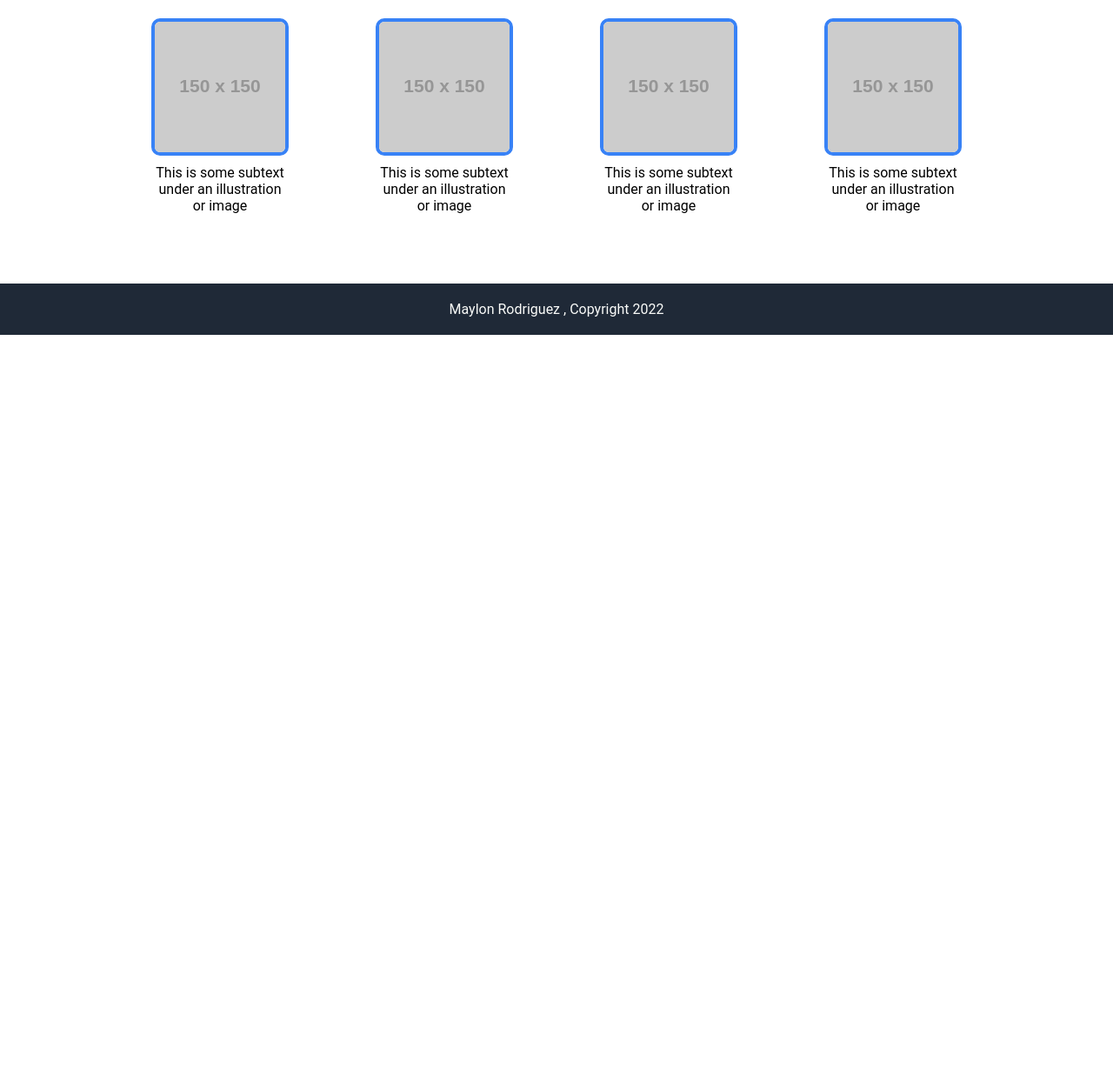
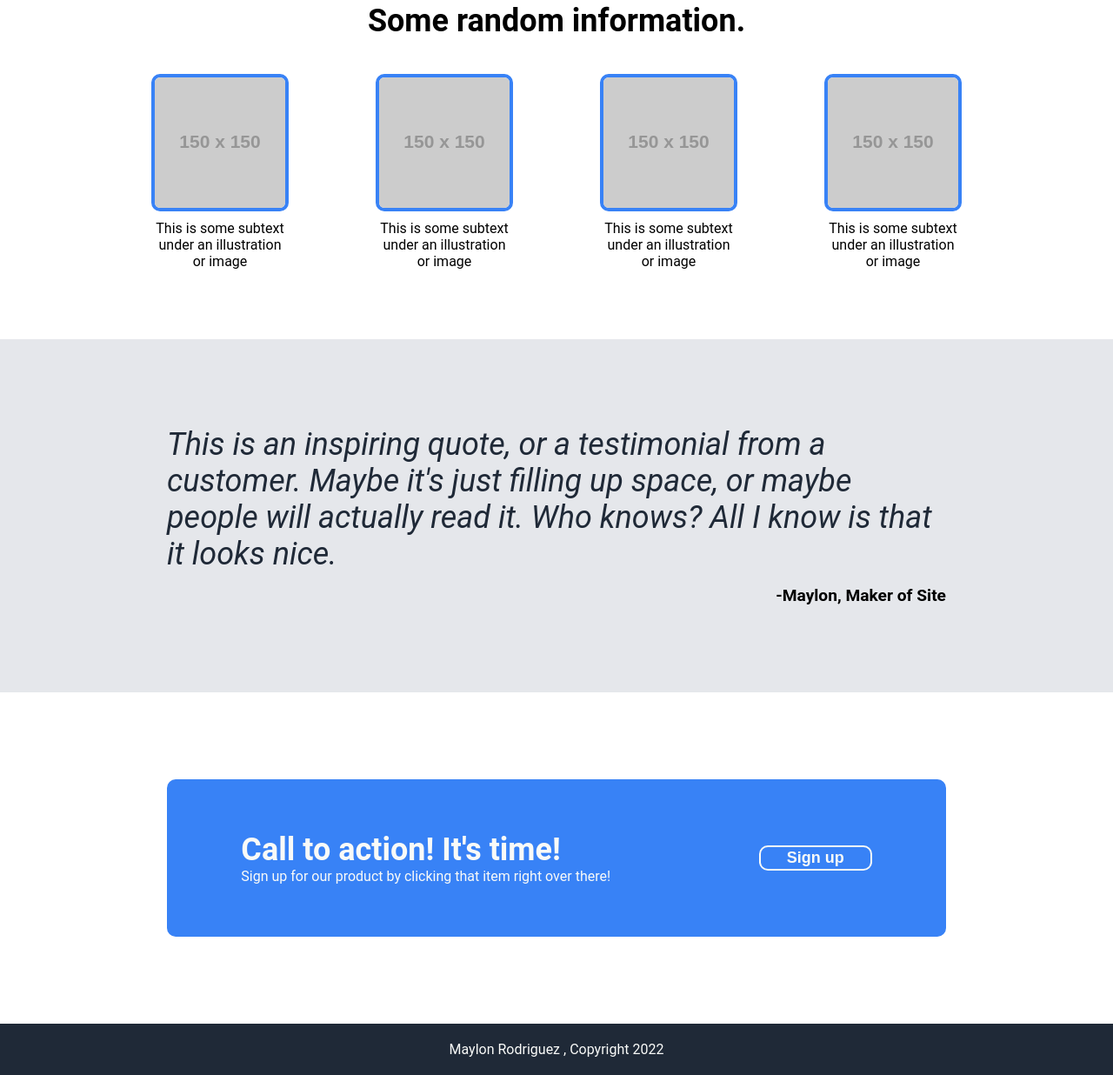
Before and after one commit to MaylonRod/Landing-Page, a plain HTML site: page index.html in a window 1280 px wide. Shown: the part 532-1768 px from the top of the page at 87% size. Before the commit the page ends 917 px from the top, so only its background shows below. Drawn offline with Linux system fonts and the light colour scheme; placeholder pictures from the web are drawn by us.

Commit message:
Added spacing on sides, finished remaining sections, added modal fixed button.

```diff
--- a/index.html
+++ b/index.html
@@ -5,6 +5,7 @@
     <meta charset="UTF-8"/>    <link rel="stylesheet" href="style.css">
 </head>
 <body>
+    <div class="navcontain">
     <div class="navbar">
         <div class ="logo">Header Logo</div>
             <ul class ="links">
@@ -15,11 +16,12 @@
         </div>
     </div>
     <div class="container">
-        <div class="hero">
+        <div class="herocontain">
+            <div class="hero">
             <div class="left-side">
-                <div class="title">
+                <h1 class="title">
                     Placeholder hero text
-                </div>
+                </h1>
                 <div class="subtext">
                     This website has some subtext that goes here under the main title.
                     It's a smaller font and the color is lower contrast.
@@ -27,6 +29,7 @@
                 <button class ="signup"> Sign up </button>
             </div>
             <img src="resources/350x150.png" class = "heropic" alt ="Placeholder image.">
+        </div>
         </div>
         <div class = "sectiontwo">
             <div class = "subheader"> Some random information.</div>
@@ -49,6 +52,29 @@
                 </div>
             </div>
         </div>
+        <div class="sectionthree">
+            <div class="threecontain">
+            <div class="quote">
+                This is an inspiring quote, or a testimonial from a customer.
+                Maybe it's just filling up space, or maybe people will actually read it.
+                Who knows? All I know is that it looks nice.
+            </div>
+            <div class="author">
+                -Maylon, Maker of Site
+            </div>
+            </div>
+        </div>
+        <div class ="sectionfour">
+            <div class="modal">
+                <div class="modal-container">
+                    <div class = "modal-text">
+                    <div class="modal-header">Call to action! It's time!</div>
+                    <div class="modal-text">Sign up for our product by clicking that item right over there! </div>
+                </div>
+                <button class="signup modal-button">Sign up</button>
+                </div>
+              </div>
+        </div>
     </div>
     <div class="footer">
        Maylon Rodriguez , Copyright 2022
--- a/style.css
+++ b/style.css
@@ -9,15 +9,21 @@ ul{
     list-style: none;
     padding: 0;
 }
+.navcontain {
+    background-color: #1F2937;
+
+}
+
 .navbar{
     display: flex;
     background-color: #1F2937;
     color: #F9FAF8;
-    justify-content: space-around;
-    padding: 15px;
-    padding-left: 40px;
-    padding-right: 40px;
+    justify-content: space-between;
     align-items: center;
+    max-width: 80%;
+    margin-left: auto;
+    margin-right: auto;
+    padding: 15px 0px;
 }
 
 .container{
@@ -40,20 +46,30 @@ ul{
 .title  {
     color: #F9FAF8;
     font-weight: bolder;
-    font-size: 35px;
-    word-break: break-all;
+    font-size: 48px;
+    word-break: break-word;
+    margin: 0;
+}
+
+.herocontain {
+    background-color: #1F2937;
 }
 .hero {
     display: flex;
-    background-color: #1F2937;
-    justify-content: space-evenly;
-    padding: 30px;
+    justify-content: space-between;
     gap: 80px;
     flex-flow: row wrap;
     padding-bottom: 150px;
     padding-top: 50px;
+    max-width: 80%;
+    margin-left: auto;
+    margin-right: auto;
 }
 
+.heropic {
+    width: 500px;
+    height: auto;
+}
 .left-side {
     display: flex;
     flex-flow: row wrap;
@@ -62,22 +78,25 @@ ul{
 .subtext{
     font-size: 18px;
     color: #E5E7EB;
-    word-break: break-all;
+    word-break: break-word;
 }
 
 .signup {
-padding: 8px 30px;
-border-radius: 24px;
-background-color: #3882F6;
-color: #F9FAF8;
-font-weight: 600;
-border-style: none;
-font-size: large;
+    padding: 2px 30px;
+    border-radius: 10px;
+    background-color: #3882F6;
+    color: #F9FAF8;
+    font-weight: 600;
+    border-style: none;
+    font-size: large;
 }
 
 .sectiontwo {
     text-align: center;
     padding: 40px;
+    max-width: 80%;
+    margin-left: auto;
+    margin-right: auto;
 }
 
 .subheader {
@@ -89,6 +108,7 @@ font-size: large;
     justify-content: center;
     padding: 40px;
     gap: 100px;
+    flex-wrap: wrap;
 }
 
 .info {
@@ -104,6 +124,67 @@ font-size: large;
     border: 4px solid #3882F6;
 }
 
+.sectionthree {
+    background-color: #E5E7EB;
+
+}
+
+.threecontain {
+    max-width: 70%;
+    margin-left: auto;
+    margin-right: auto;
+    padding: 100px 0;
+}
+
+.quote {
+font-size: 36px;
+font-style: italic;
+color: #1F2937;
+padding-bottom: 15px;
+}
+
+.author {
+    text-align: right;
+    font-weight: bold;
+    font-size: larger;
+}
+.sectionfour {
+    display: flex;
+    padding: 100px 0px;
+}
+
+.modal-container {
+    display: flex;
+    justify-content: space-around;
+    align-items: center;
+    padding: 40px 0px;
+}
+.modal {
+    display: flex;
+    width: 70%;
+    border-radius: 10px;
+    background-color:#3882F6;
+    padding: 20px 0px;
+    max-width: 80%;
+    flex-flow: column wrap;
+    margin-left: auto;
+    margin-right: auto;
+}
+
+.modal-button {
+    border: 2px solid #F9FAF8;
+    width: auto;
+}
+
+.modal-header {
+    font-size: 36px;
+    font-weight: bold;
+    color: #F9FAF8;
+}
+
+.modal-text{
+    color: #F9FAF8;
+}
 .footer {
     display: flex;
     background-color: #1F2937;
```
Also changed, not shown: 1 other file.
